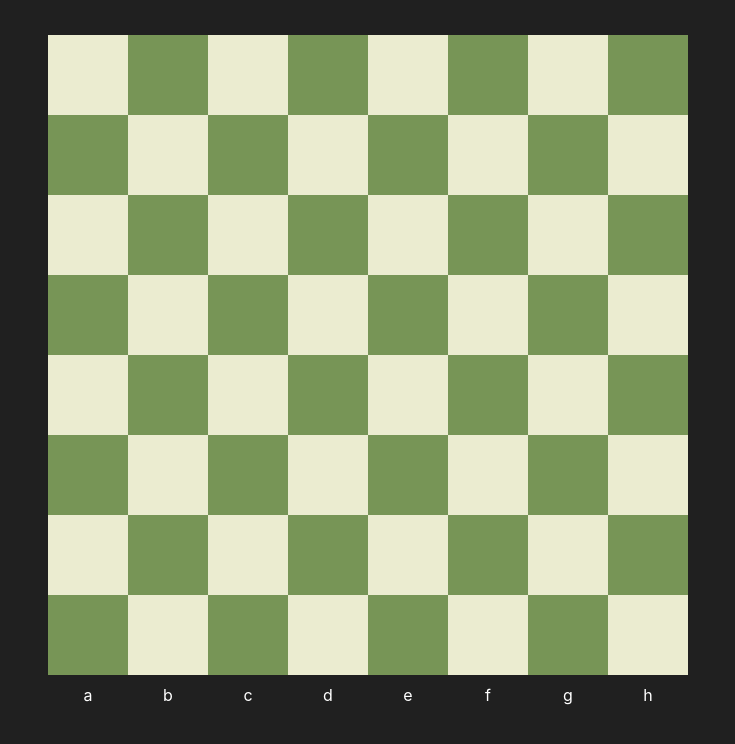
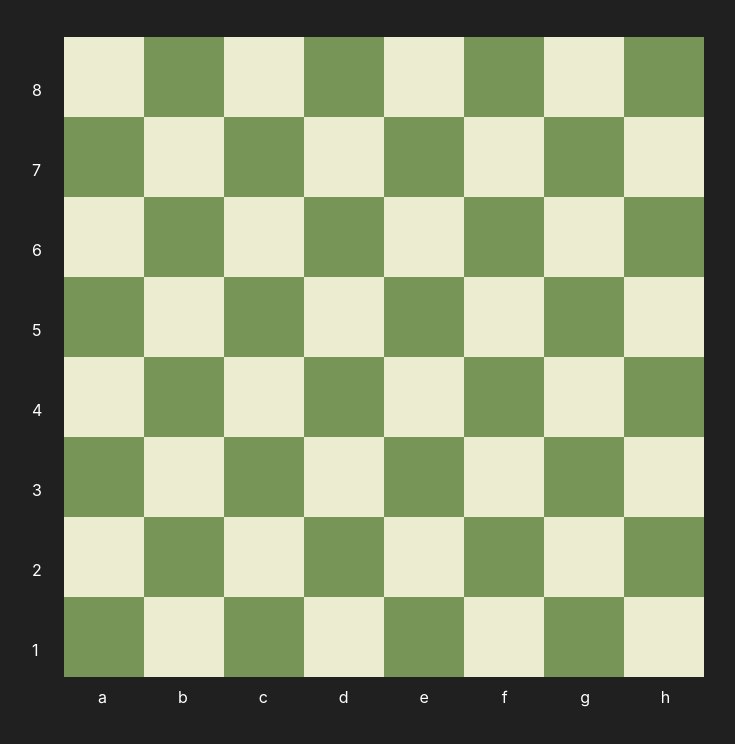
Before and after one commit to Akshat-shah05/chess-app, a React (Create React App) app: page / in a window 1280 px wide. Shown: the top 744 px of the page, without its empty margins (272-1007 px from the left). Built offline with nearby package versions, Linux system fonts and the light colour scheme.

Commit message:
vertical label completed

```diff
--- a/src/components/chessboard/Chessboard.css
+++ b/src/components/chessboard/Chessboard.css
@@ -7,23 +7,50 @@
     background: blue;
 }
 
+#chessboard-container {
+    display: flex;
+    flex-direction: row;
+}
+
 #chessboard .tile {
     width: 5rem;
     height: 5rem;
 }
 
 .tile-label {
-    display: inline-block;
-    text-align: center;
-    height: 5rem;
-    width: 5rem;
+    display: flex;
+    justify-content: center;
+    height: 4.8rem;
+    width: 4.8rem;
     padding: 0;
     padding-top: 10px;
     color: white;
     margin-right:0;
 }
 
+.tile-label2 {
+    height: 5rem;
+    width: 2rem;
+    color: white;
+}
 
+.vertical-label {
+    display: flex;
+    flex-direction: column;
+    justify-content: center;
+}
+
+.horizontal-label {
+    display: flex;
+    flex-direction: row;
+    justify-content: space-between;
+    align-items: center;
+}
+
+.c_n_l_container {
+    display: flex;
+    flex-direction: column;
+}
 
 #chessboard .green-tile {
     background-color: #779556;
--- a/src/components/chessboard/Chessboard.tsx
+++ b/src/components/chessboard/Chessboard.tsx
@@ -25,14 +25,21 @@ const Chessboard = () => {
     hLabel.push(<div className="tile-label green-tile">{horizontalAxis[i]}</div>)
   }
 
+  for (let i = verticalAxis.length-1; i >= 0; i--) {
+    vLabel.push(<div className="tile-label2 white-tile">{verticalAxis[i]}</div>)
+  }
+
 
 
   return (
     <>
-        <div id="chessboard-container">
-            <div id="chessboard">{board}</div>
+      <div id="chessboard-container">
+        <div className="vertical-label">{vLabel}</div>
+        <div className="c_n_l_container">
+          <div id="chessboard">{board}</div>
+          <div className="horizontal-label">{hLabel}</div>
         </div>
-        <div className="horizontal-label">{hLabel}</div>
+      </div>
 
     </>
   );
```
